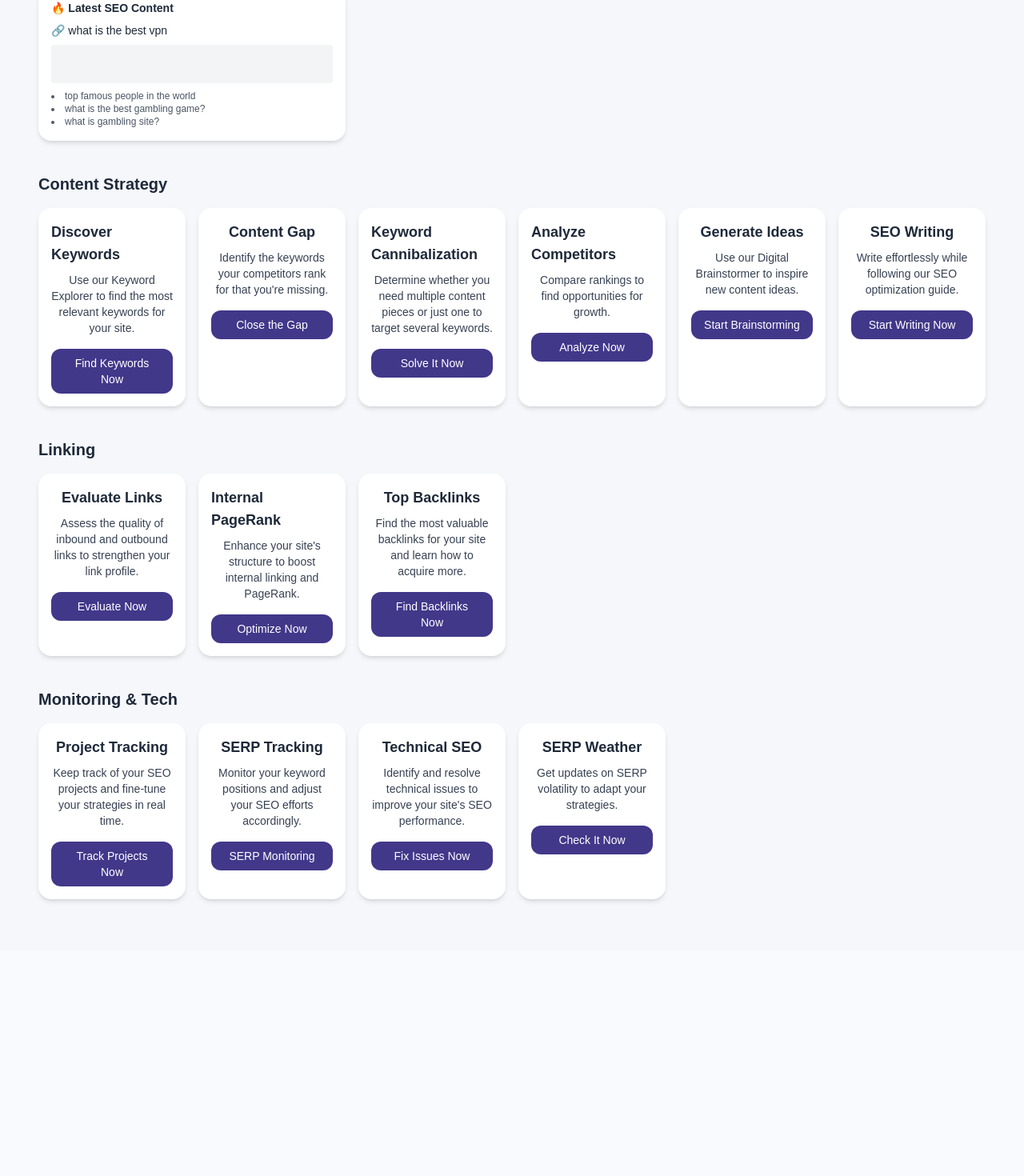
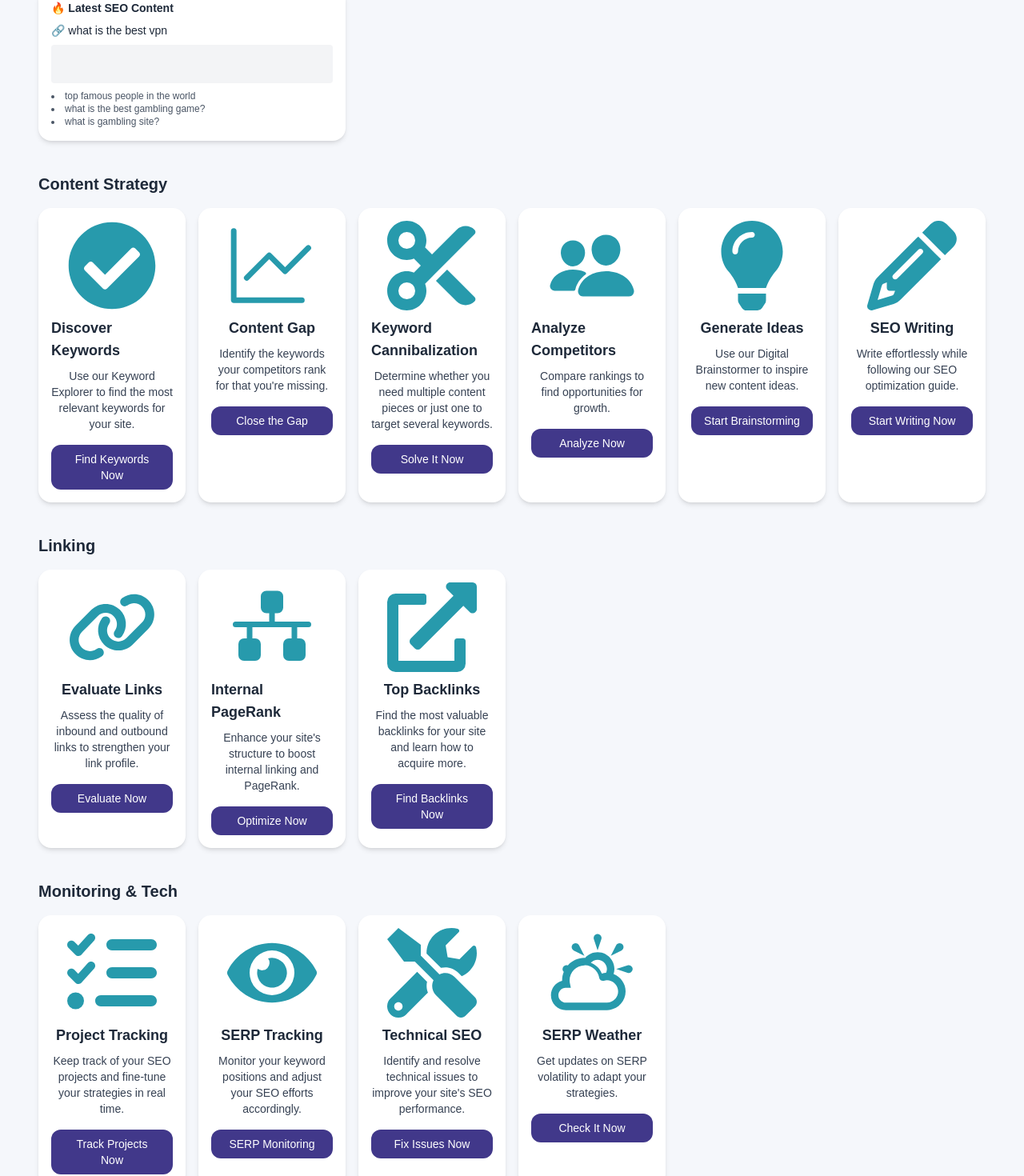
Before and after one commit to toptalentcoder/SEO-Lumenia, a Next.js app in the folder client/: page /dashboard in a window 1280 px wide. Shown: the part 672-2142 px from the top of the page at 80% size. Before the commit the page ends 1860 px from the top, so only its background shows below. Built offline with nearby package versions, Linux system fonts and the light colour scheme; sample sign-in values are in the browser's storage.

Commit message:
init reacticons with dashboard
Co-authored-by: HealerDevOps <gonggong624271@gmail.com>

```diff
--- a/client/src/app/dashboard/page.js
+++ b/client/src/app/dashboard/page.js
@@ -3,9 +3,15 @@
 import React from "react";
 import { useMediaQuery } from "react-responsive";
 import Image from 'next/image';
-import { FaSearch } from "react-icons/fa";
-import { FaSun } from "react-icons/fa";
+import { FaSun, FaCheckCircle, FaLightbulb, FaTools, FaSearch, FaEye, FaExternalLinkAlt  } from "react-icons/fa";
 import { useRouter } from "next/navigation";
+import { GoGraph } from "react-icons/go";
+import { FaScissors, FaPencil, FaLink, FaListCheck } from "react-icons/fa6";
+import { MdPeopleAlt } from "react-icons/md";
+import { PiNetworkFill } from "react-icons/pi";
+import { TiWeatherPartlySunny } from "react-icons/ti";
+import { IoPeople } from "react-icons/io5";
+
 
 const HeroTop = () => {
 
@@ -155,35 +161,39 @@ const RecentKeywordsList = () => (
     </div>
 );
 
-const Card = ({ title, description, buttonText }) => (
+const Card = ({ title, description, buttonText, reactIcons }) => (
     <div className="bg-white p-4 rounded-2xl shadow-md flex flex-col">
+        <div className="flex text-[7rem] mb-2 odd:text-[#279AAC] even:text-[#EBB71A] justify-center">{reactIcons}</div>
         <p className="font-semibold text-lg mb-2 justify-center flex">{title}</p>
         <p className="text-sm text-gray-700 mb-4 flex justify-center text-center">{description}</p>
         <button className="flex bg-[#41388A] text-white px-4 py-2 rounded-xl text-sm justify-center">{buttonText}</button>
     </div>
 );
 
-const ContentStrategyCards = () => (
+const ContentStrategyCards = () => {
+
+    return(
         <section className="mt-6">
             <h2 className="text-xl font-bold mb-4">Content Strategy</h2>
             <div className="grid md:grid-cols-4 xl:grid-cols-6 gap-4">
-            <Card title="Discover Keywords" description="Use our Keyword Explorer to find the most relevant keywords for your site." buttonText="Find Keywords Now" />
-            <Card title="Content Gap" description="Identify the keywords your competitors rank for that you're missing." buttonText="Close the Gap" />
-            <Card title="Keyword Cannibalization" description="Determine whether you need multiple content pieces or just one to target several keywords." buttonText="Solve It Now" />
-            <Card title="Analyze Competitors" description="Compare rankings to find opportunities for growth." buttonText="Analyze Now" />
-            <Card title="Generate Ideas" description="Use our Digital Brainstormer to inspire new content ideas." buttonText="Start Brainstorming" />
-            <Card title="SEO Writing" description="Write effortlessly while following our SEO optimization guide." buttonText="Start Writing Now" />
+                <Card title="Discover Keywords" description="Use our Keyword Explorer to find the most relevant keywords for your site." buttonText="Find Keywords Now" reactIcons={<FaCheckCircle />} />
+                <Card title="Content Gap" description="Identify the keywords your competitors rank for that you're missing." buttonText="Close the Gap" reactIcons={<GoGraph />} />
+                <Card title="Keyword Cannibalization" description="Determine whether you need multiple content pieces or just one to target several keywords." buttonText="Solve It Now" reactIcons={<FaScissors/>} />
+                <Card title="Analyze Competitors" description="Compare rankings to find opportunities for growth." buttonText="Analyze Now" reactIcons={<IoPeople />}/>
+                <Card title="Generate Ideas" description="Use our Digital Brainstormer to inspire new content ideas." buttonText="Start Brainstorming" reactIcons={<FaLightbulb/>} />
+                <Card title="SEO Writing" description="Write effortlessly while following our SEO optimization guide." buttonText="Start Writing Now" reactIcons={<FaPencil/>} />
             </div>
         </section>
     );
+};
 
 const LinkingCards = () => (
     <section className="mt-6">
         <h2 className="text-xl font-bold mb-4">Linking</h2>
         <div className="grid md:grid-cols-4 xl:grid-cols-6 gap-4">
-            <Card title="Evaluate Links" description="Assess the quality of inbound and outbound links to strengthen your link profile." buttonText="Evaluate Now" />
-            <Card title="Internal PageRank" description="Enhance your site's structure to boost internal linking and PageRank." buttonText="Optimize Now" />
-            <Card title="Top Backlinks" description="Find the most valuable backlinks for your site and learn how to acquire more." buttonText="Find Backlinks Now" />
+            <Card title="Evaluate Links" description="Assess the quality of inbound and outbound links to strengthen your link profile." buttonText="Evaluate Now" reactIcons={<FaLink/>} />
+            <Card title="Internal PageRank" description="Enhance your site's structure to boost internal linking and PageRank." buttonText="Optimize Now" reactIcons={<PiNetworkFill/>} />
+            <Card title="Top Backlinks" description="Find the most valuable backlinks for your site and learn how to acquire more." buttonText="Find Backlinks Now" reactIcons={<FaExternalLinkAlt/>} />
         </div>
     </section>
 );
@@ -192,10 +202,10 @@ const MonitoringCards = () => (
     <section className="mt-6 mb-10">
         <h2 className="text-xl font-bold mb-4">Monitoring & Tech</h2>
         <div className="grid md:grid-cols-4 xl:grid-cols-6 gap-4">
-            <Card title="Project Tracking" description="Keep track of your SEO projects and fine-tune your strategies in real time." buttonText="Track Projects Now" />
-            <Card title="SERP Tracking" description="Monitor your keyword positions and adjust your SEO efforts accordingly." buttonText="SERP Monitoring" />
-            <Card title="Technical SEO" description="Identify and resolve technical issues to improve your site's SEO performance." buttonText="Fix Issues Now" />
-            <Card title="SERP Weather" description="Get updates on SERP volatility to adapt your strategies." buttonText="Check It Now" />
+            <Card title="Project Tracking" description="Keep track of your SEO projects and fine-tune your strategies in real time." buttonText="Track Projects Now" reactIcons={<FaListCheck />} />
+            <Card title="SERP Tracking" description="Monitor your keyword positions and adjust your SEO efforts accordingly." buttonText="SERP Monitoring" reactIcons={<FaEye />} />
+            <Card title="Technical SEO" description="Identify and resolve technical issues to improve your site's SEO performance." buttonText="Fix Issues Now" reactIcons={<FaTools />}/>
+            <Card title="SERP Weather" description="Get updates on SERP volatility to adapt your strategies." buttonText="Check It Now" reactIcons={<TiWeatherPartlySunny />}/>
         </div>
     </section>
 );
```
Lines whose indentation alone changed are shown as unchanged.
